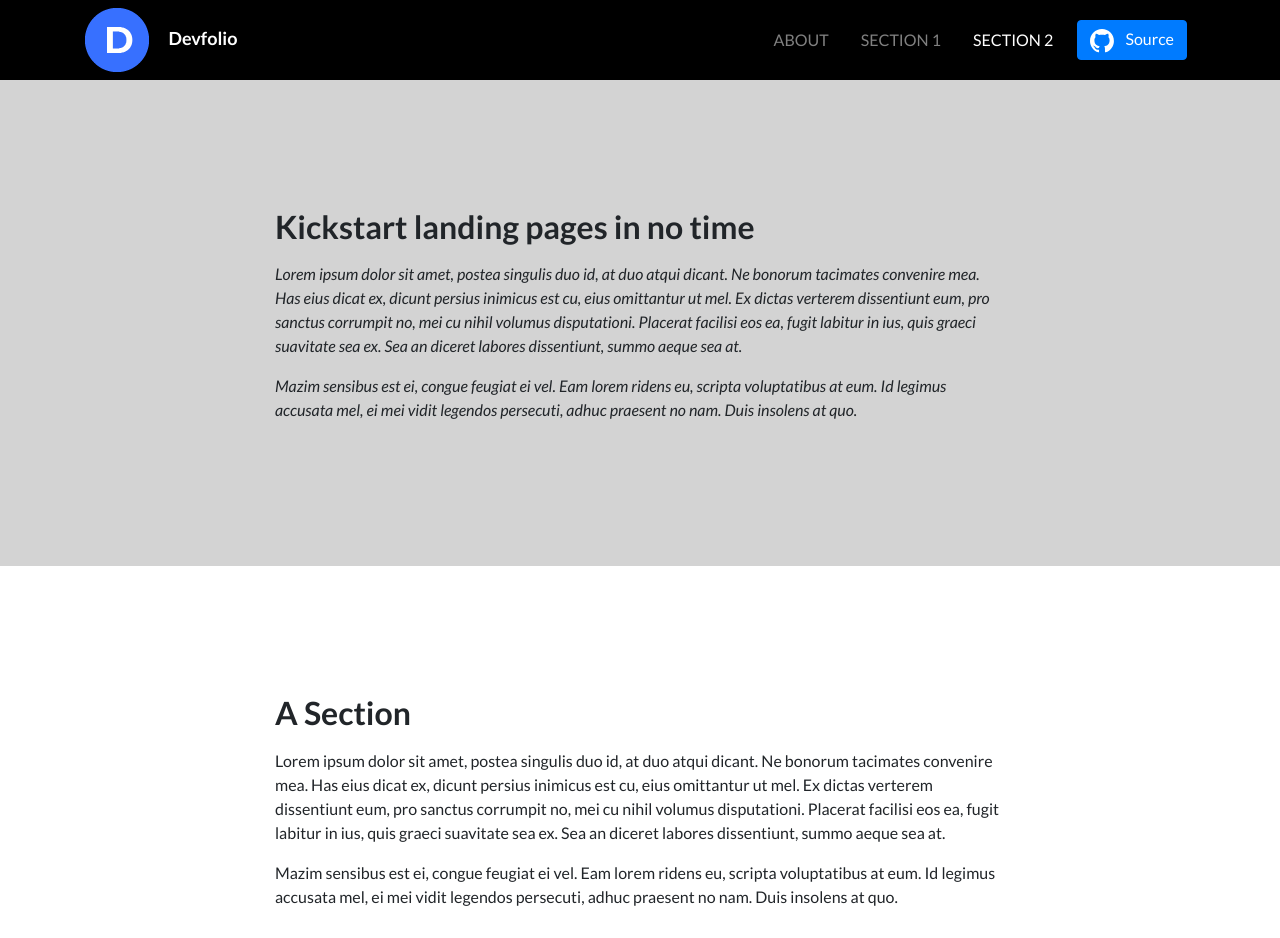
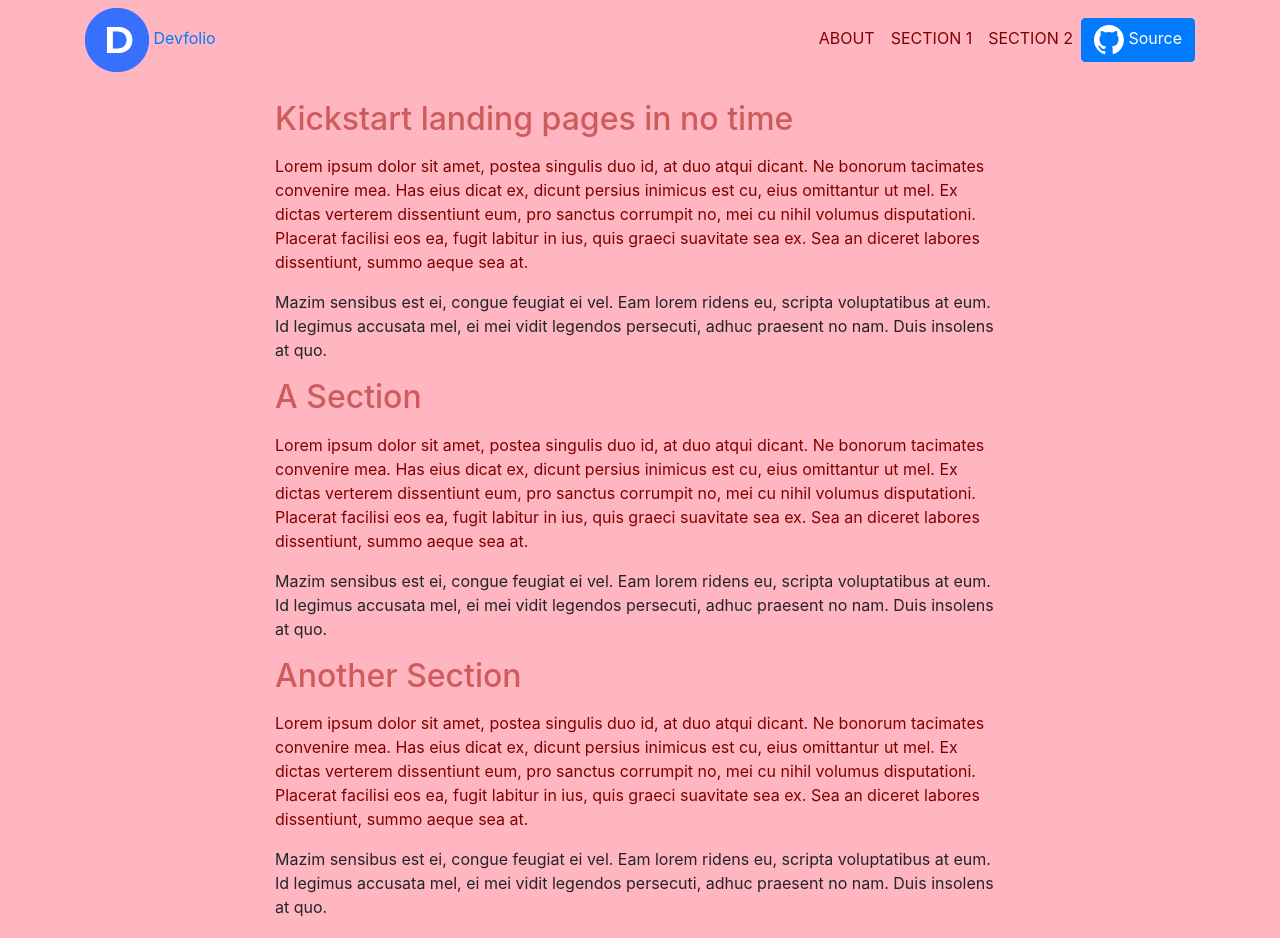
Before and after one commit to devfolioco/landing-page-starter, a website: page src/index.html in a window 1280 px wide. Shown: the top 938 px of the page. Drawn offline with nearby package versions, Linux system fonts and the light colour scheme; files that its build step writes are made by us from their sources.

Commit message:
Made Changes in the Landing Page

```diff
--- a/src/index.html
+++ b/src/index.html
@@ -6,7 +6,7 @@
   <meta http-equiv="X-UA-Compatible" content="IE=edge">
   <meta name="viewport" content="width=device-width, initial-scale=1, shrink-to-fit=no">
   <title>Devfolio | Landing Page Starter</title>
-
+<!-- <link rel="stylesheet" type="text/css" href="style.css"> -->
   <!-- Meta tags -->
   <meta property="fb:app_id" content="" />
   <meta property="og:title" content="Devfolio Landing Page Starter">
@@ -55,15 +55,15 @@
     type="text/css">
 
   <!-- Custom styles for this template -->
-  <link href="css/main.min.css" rel="stylesheet">
+  <link href="style.css" rel="stylesheet">
 
 </head>
 
-<body id="page">
+<body id="page" style="background-color: lightpink;">
 
   <!-- Navigation -->
   <nav class="navbar navbar-expand-lg fixed-top navbar-dark" id="mainNav">
-    <div class="container">
+    <div class="container" >
       <a class="brand-title js-scroll-trigger" href="#page">
         <img src="img/devfolio-logo.png" alt="Devfolio logo" />
         <span>Devfolio</span>
@@ -74,14 +74,14 @@
       </button>
       <div class="collapse navbar-collapse" id="navbarResponsive">
         <ul class="navbar-nav ml-auto">
-          <li class="nav-item">
-            <a class="nav-link js-scroll-trigger" title="About" href="#about">about</a>
+          <li class="nav-item" >
+            <a class="nav-link js-scroll-trigger" title="About" href="#about" style="color: maroon;">ABOUT</a>
           </li>
           <li class="nav-item">
-            <a class="nav-link js-scroll-trigger" title="Section 1" href="#section-1">section 1</a>
+            <a class="nav-link js-scroll-trigger" title="Section 1" style="color: maroon;" href="#section-1">SECTION 1</a>
           </li>
           <li class="nav-item">
-            <a class="nav-link js-scroll-trigger" title="Section 2" href="#section-2">section 2</a>
+            <a class="nav-link js-scroll-trigger" title="Section 2" style="color: maroon;" href="#section-2">SECTION 2</a>
           </li>
           <li class="nav-item">
             <a class="btn btn-primary github-link" title="Github Source" href="https://github.com/devfolioco/landing-page-starter"
@@ -95,11 +95,11 @@
   </nav>
 
   <section id="about">
-    <div class="container">
+    <div class="container" style="padding-top: 100px;">
       <div class="row">
         <div class="col-lg-8 mx-auto">
-          <h2 class="section-heading">Kickstart landing pages in no time</h2>
-          <p class="text-faded mt-3">
+          <h2 class="section-heading" style="color: indianred;">Kickstart landing pages in no time</h2>
+          <p class="text-faded mt-3" style="color:maroon">
             Lorem ipsum dolor sit amet, postea singulis duo id, at duo atqui dicant. Ne bonorum tacimates convenire
             mea. Has eius dicat
             ex, dicunt persius inimicus est cu, eius omittantur ut mel. Ex dictas verterem dissentiunt eum, pro sanctus
@@ -122,8 +122,8 @@
     <div class="container">
       <div class="row">
         <div class="col-lg-8 mx-auto">
-          <h2 class="section-heading">A Section</h2>
-          <p class="text-faded mt-3">
+          <h2 class="section-heading" style="color: indianred;">A Section</h2>
+          <p class="text-faded mt-3" style="color:maroon">
             Lorem ipsum dolor sit amet, postea singulis duo id, at duo atqui dicant. Ne bonorum tacimates convenire
             mea. Has eius dicat
             ex, dicunt persius inimicus est cu, eius omittantur ut mel. Ex dictas verterem dissentiunt eum, pro sanctus
@@ -146,8 +146,8 @@
     <div class="container">
       <div class="row">
         <div class="col-lg-8 mx-auto">
-          <h2 class="section-heading">Another Section</h2>
-          <p class="text-faded mt-3">
+          <h2 class="section-heading"style="color: indianred;">Another Section</h2>
+          <p class="text-faded mt-3" style="color:maroon">
             Lorem ipsum dolor sit amet, postea singulis duo id, at duo atqui dicant. Ne bonorum tacimates convenire
             mea. Has eius dicat
             ex, dicunt persius inimicus est cu, eius omittantur ut mel. Ex dictas verterem dissentiunt eum, pro sanctus
--- /dev/null
+++ b/src/style.css
@@ -0,0 +1,4 @@
+.section-heading h2{
+    color: brown;
+    font-size: large;
+}
```
